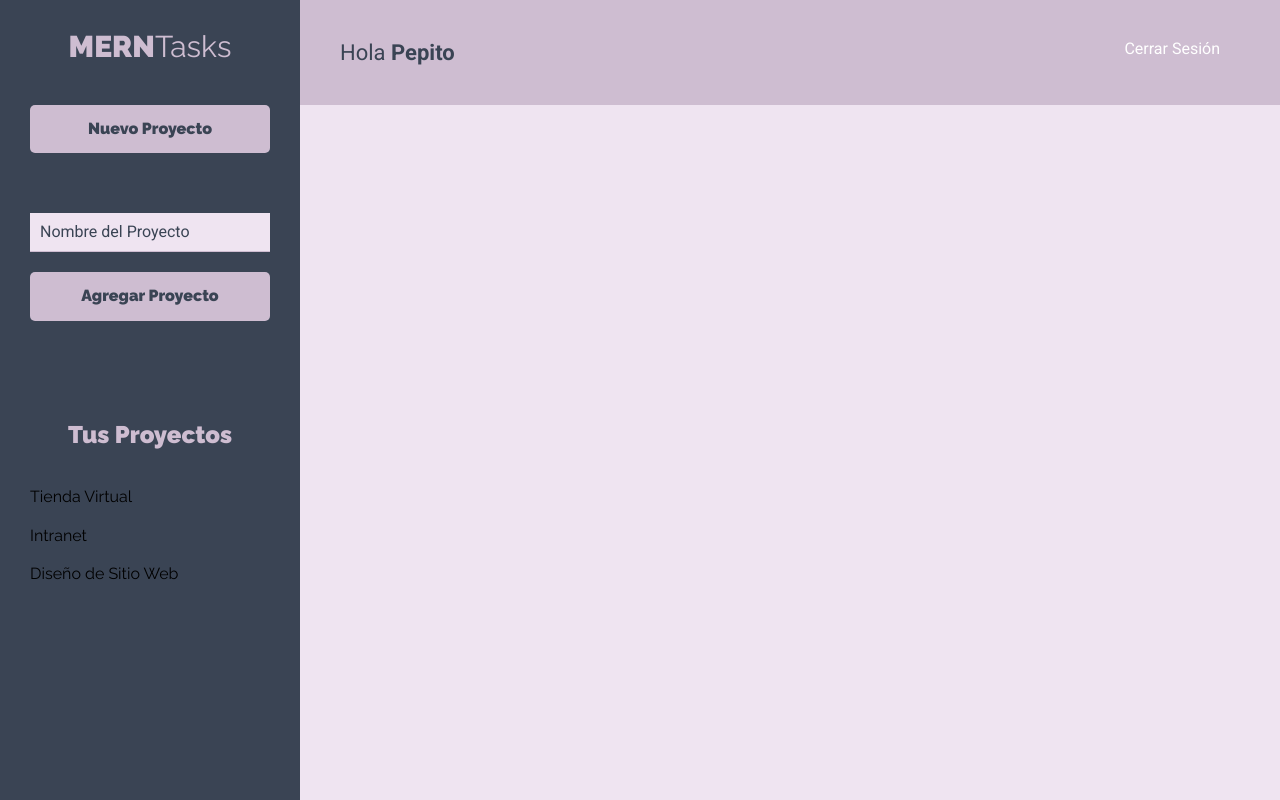
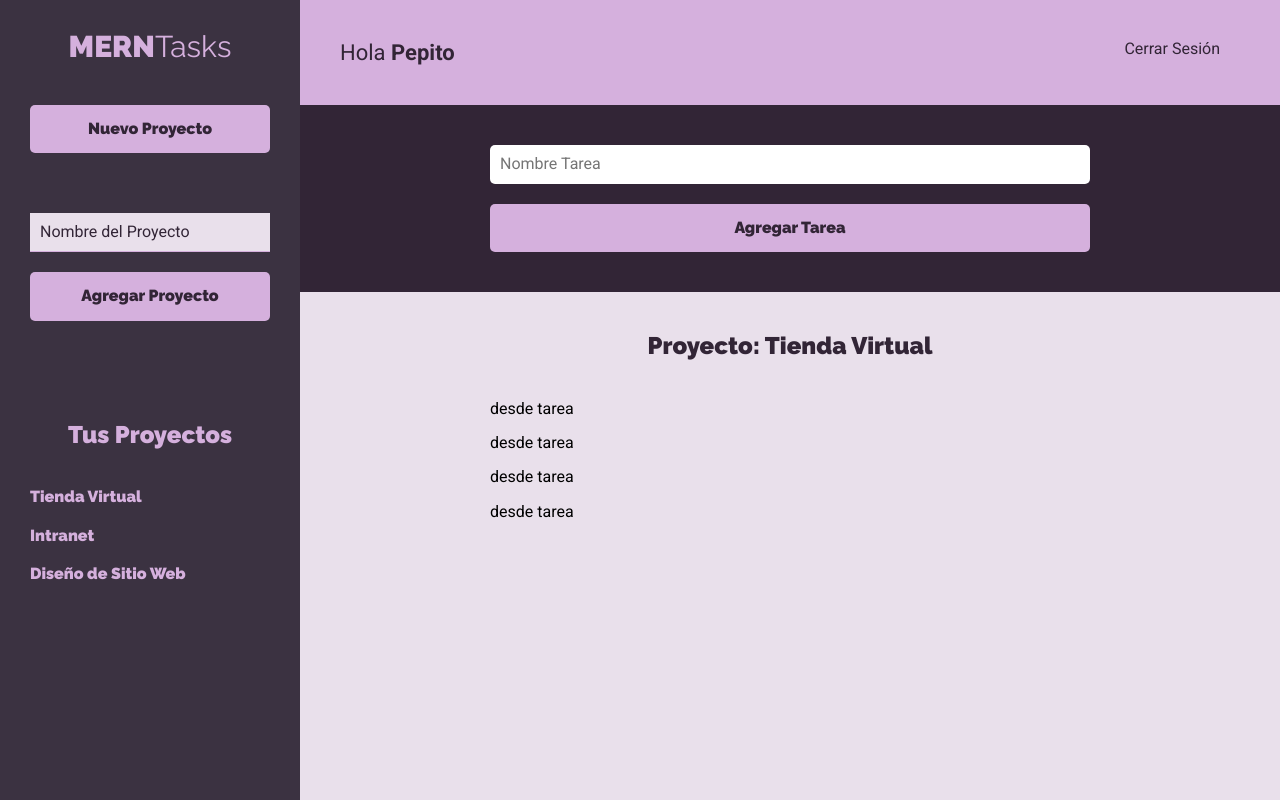
Before and after one commit to MrRedPanda69/cliente-mern, a React (Create React App) app: page /proyectos in a window 1280 px wide. Built offline with nearby package versions, Linux system fonts and the light colour scheme.

Commit message:
Made something

```diff
--- a/src/components/proyectos/Proyectos.jsx
+++ b/src/components/proyectos/Proyectos.jsx
@@ -1,6 +1,8 @@
 import React from 'react';
 import Sidebar from '../layout/Sidebar';
 import Barra from '../layout/Barra';
+import FormTarea from '../tareas/FormTarea';
+import ListadoTareas from '../tareas/ListadoTareas';
 
 const Proyectos = () => {
     return (
@@ -11,8 +13,10 @@ const Proyectos = () => {
                 <Barra />
 
                 <main>
+                    <FormTarea />
+
                     <div className="contenedor-tareas">
-
+                        <ListadoTareas />
                     </div>
                 </main>
             </div>
--- /dev/null
+++ b/src/components/tareas/FormTarea.jsx
@@ -0,0 +1,28 @@
+import React from 'react';
+
+const FormTarea = () => {
+    return (
+        <div className="formulario">
+            <form action="">
+                <div className="contenedor-input">
+                    <input
+                        type="text"
+                        className="input-text"
+                        placeholder="Nombre Tarea"
+                        name="nombre"
+                    />
+                </div>
+
+                <div className="contenedor-input">
+                    <input
+                        type="submit"
+                        className="btn btn-primario btn-submit btn-block"
+                        value="Agregar Tarea"
+                    />
+                </div>
+            </form>
+        </div>
+    );
+}
+
+export default FormTarea;
--- /dev/null
+++ b/src/components/tareas/ListadoTareas.jsx
@@ -0,0 +1,31 @@
+import React, { Fragment } from 'react';
+import Tarea from './Tarea';
+
+const ListadoTareas = () => {
+
+    const tareasProyecto = [
+        { nombre: 'Elegir Plataforma', status: true },
+        { nombre: 'Elegir Colores', status: false },
+        { nombre: 'Elegir Métodos de Pago', status: false },
+        { nombre: 'Elegir Cargo Mensual', status: true }
+    ]
+
+    return (
+        <Fragment>
+            <h2 className="gris">Proyecto: Tienda Virtual</h2>
+
+            <ul className="listado-tareas">
+                { tareasProyecto.length === 0
+                    ? ( <li className="tarea"><p>No hay tareas</p></li> )
+                    : tareasProyecto.map( tarea => (
+                        <Tarea
+                            tarea={tarea}
+                        />
+                    ))
+                }
+            </ul>
+        </Fragment>
+    );
+}
+
+export default ListadoTareas;
--- /dev/null
+++ b/src/components/tareas/Tarea.jsx
@@ -0,0 +1,7 @@
+import React from 'react';
+
+const Tarea = () => {
+    return ( <p>desde tarea</p> );
+}
+
+export default Tarea;
--- a/src/index.css
+++ b/src/index.css
@@ -1,10 +1,11 @@
 :root {
   --blanco: #ffffff;
-  --gris1: #efe4f1;
-  --gris2: #cebdd1;
+  --gris1: #e9e0eb;
+  --gris2: #d5b0dd;
   --gris2hov: #bf97c7;
-  --gris3: #3A4454;
-  --gris3hov: #333f55;
+  --gris3: #3b3241;
+  --gris3hov: #443355;
+  --gris4: #322536;
   --negro: #000000;
   --headingFont:'Raleway', sans-serif;
   --textFont:  'Roboto', sans-serif;
@@ -49,7 +50,7 @@ ul {
 }
 a {
   text-decoration: none;
-  color: var(--gris3);
+  color: var(--gris4);
 }
 
 /** BOTONES **/
@@ -76,7 +77,7 @@ a {
 }
 .btn-primario {
   background-color: var(--gris2);
-  color: var(--gris3);
+  color: var(--gris4);
   font-weight: bold;
 }
 .btn-primario:hover {
@@ -97,6 +98,8 @@ a {
   padding: 0;
   display: block;
   background-color: transparent;
+  color: var(--gris2);
+  font-weight: bold;
 }
 
 @media (min-width: 768px) {
@@ -130,7 +133,7 @@ aside  {
   background-color: var(--gris1);
 }
 .formulario-nuevo-proyecto .input-text::placeholder{
-  color: var(--gris3);
+  color: var(--gris4);
 }
 .proyectos {
   margin-top: 10rem;
@@ -159,7 +162,7 @@ aside  {
   font-weight: 900;
 }
 .nav-principal a {
-  color: var(--blanco);
+  color: var(--gris4);
   text-decoration: none;
 }
 .nav-principal a:first-of-type {
@@ -168,7 +171,7 @@ aside  {
 
 /** Formulario crear y editar tareas **/
 .formulario {
-  background-color: var(--gris3);
+  background-color: var(--gris4);
   padding: 4rem;
 }
 .formulario form {
@@ -371,8 +374,8 @@ aside  {
 }
 
 .barra-fondo {
-  background-color: #3A4454;
+  background-color: var(--gris3);
 }
 .gris {
-  color: var(--gris3);
+  color: var(--gris4);
 }
```
